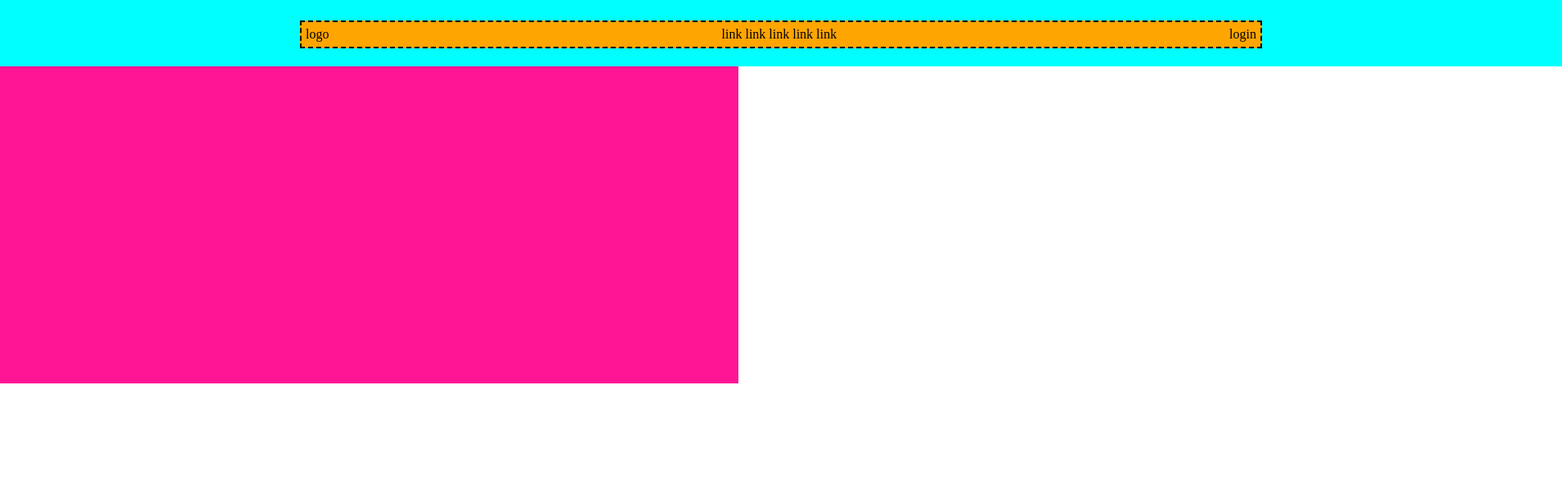
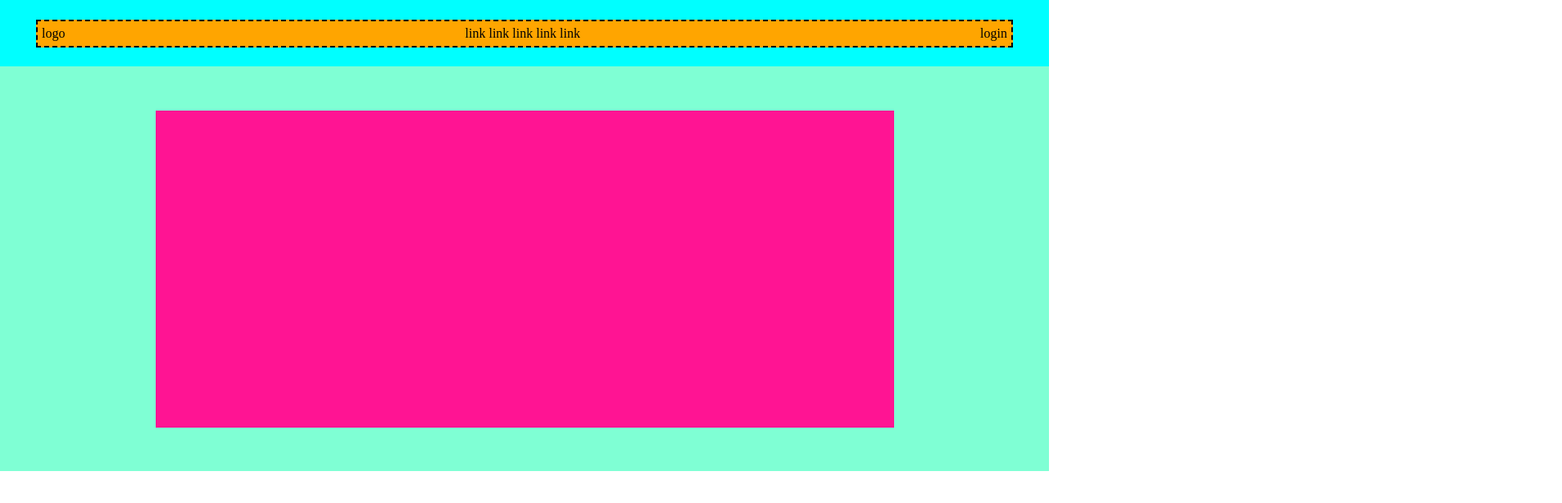
Before and after one commit to jamiromic/htmlcss-struttura-discord, a plain HTML site: page index.html in a window 1280 px wide. Shown: the whole page at 82% size, 1906 px wide, since content can reach past the window. Drawn offline with Linux system fonts and the light colour scheme.

Commit message:
addedsecondsection

```diff
--- a/style.css
+++ b/style.css
@@ -2,21 +2,22 @@
     margin: 0;
     padding: 0;
     box-sizing: border-box;
+    max-width: 1906px;
 }
 
 header {
     background-color: aqua;
-    width: 1906px;
     height: 81px;
     display: flex;
     align-content: center;
-    padding: 25px 366px;
 }
 
 .section_1 {
-    max-width: 1906;
-    min-height: 494;
+    height: 494px;
     display: flex;
+    background-color: aquamarine;
+    flex-direction: row;
+    justify-content: center;
 }
 
 .navigator_flex {
@@ -30,6 +31,7 @@ header {
     border: 2px dashed black;
     padding: 5px;
     background-color: orange;
+    align-self: center;
 }
 
 .logo .login {
@@ -45,5 +47,6 @@ header {
     background-color: deeppink;
     width: 901px;
     height: 387px;
+    align-self: center;
 
 }
```
